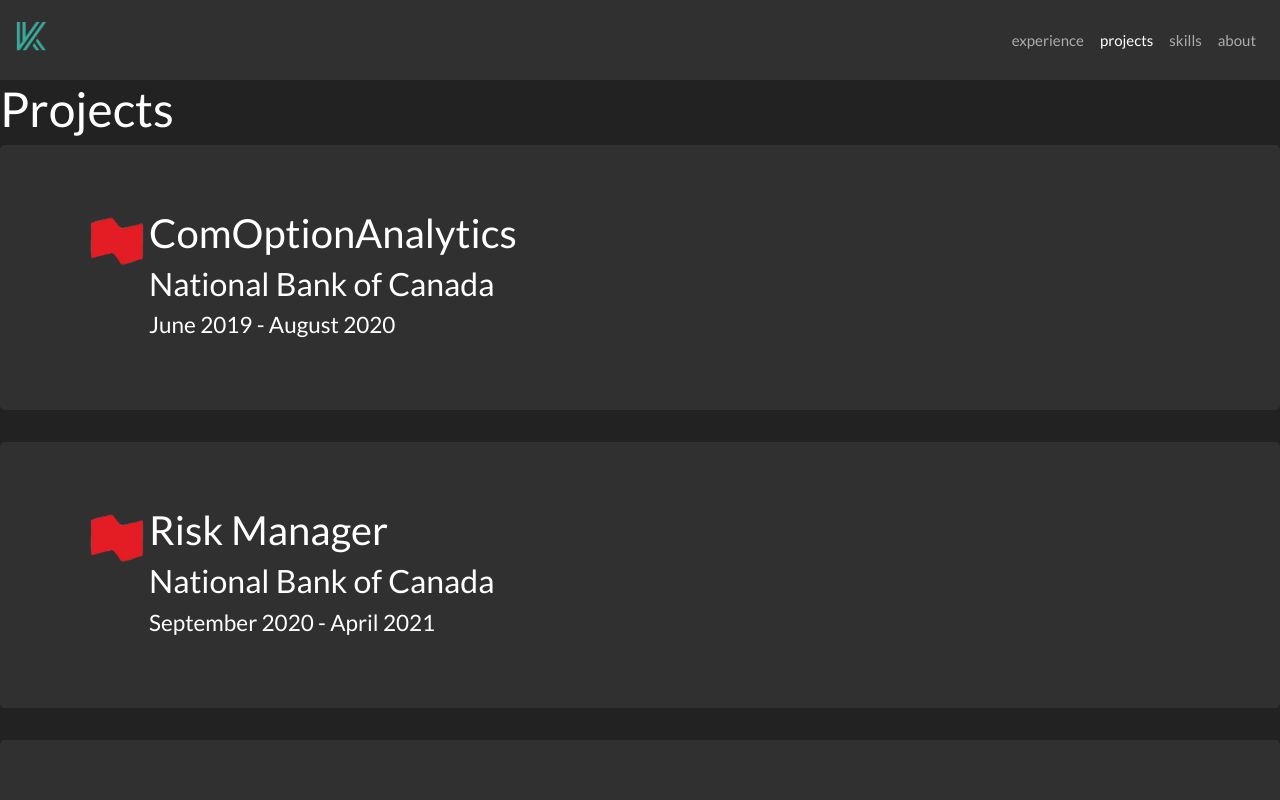
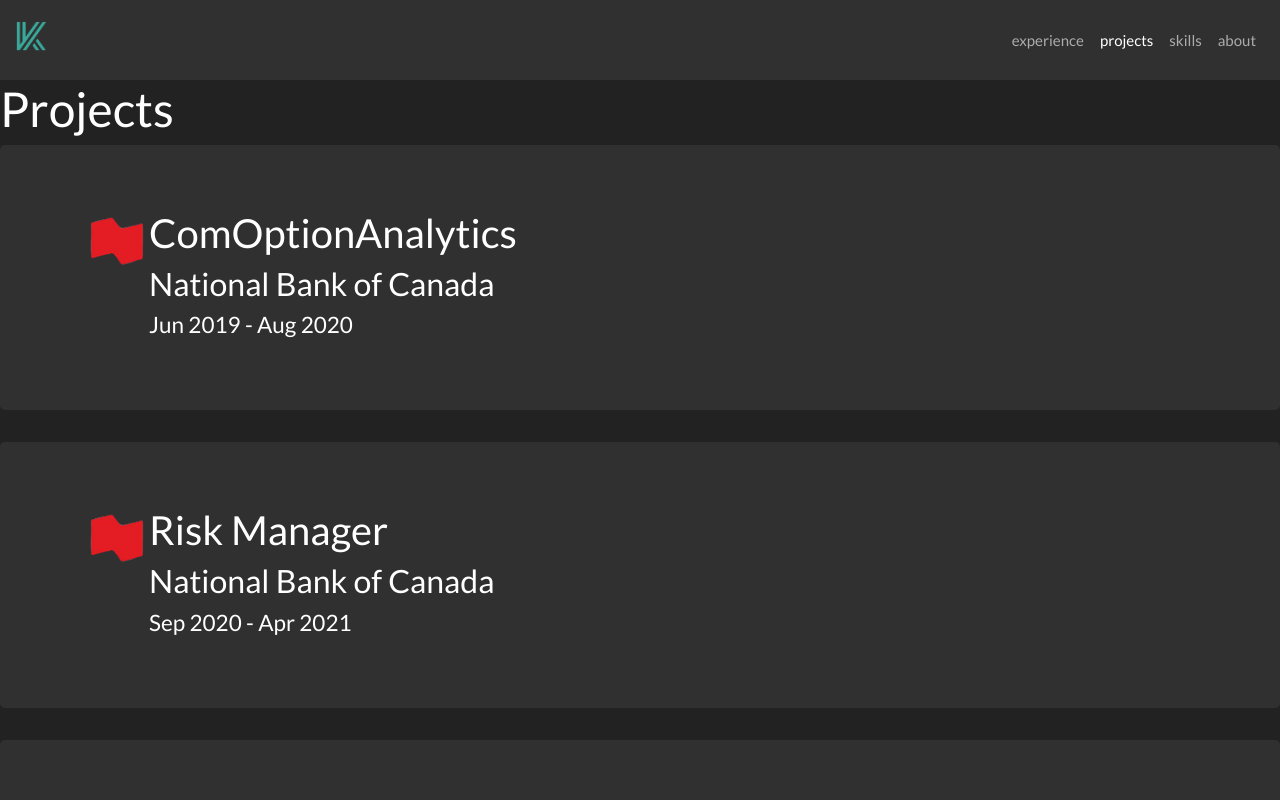
Before and after one commit to k-brereton/portfolio-site, a Next.js app: page /projects in a window 1280 px wide. Shown: the top 800 px of the page. Built offline with nearby package versions, Linux system fonts and the light colour scheme.

Commit message:
fixed month displayed bug

```diff
--- a/components/CommonComponents.tsx
+++ b/components/CommonComponents.tsx
@@ -50,7 +50,7 @@ export function TimeRangeComponent({start, end}:TimeRangeComponentProps) {
         throw new Error("Error, inputted time invalid")
     }
 
-    const options:Intl.DateTimeFormatOptions={month:"long",year:"numeric"}
+    const options:Intl.DateTimeFormatOptions={month:"short",year:"numeric", timeZone:"UTC"}
     const startTimeStr=(new Date(start)).toLocaleDateString(undefined,options);
     const endTimeStr=(new Date(end)).toLocaleDateString(undefined,options);
 
```
